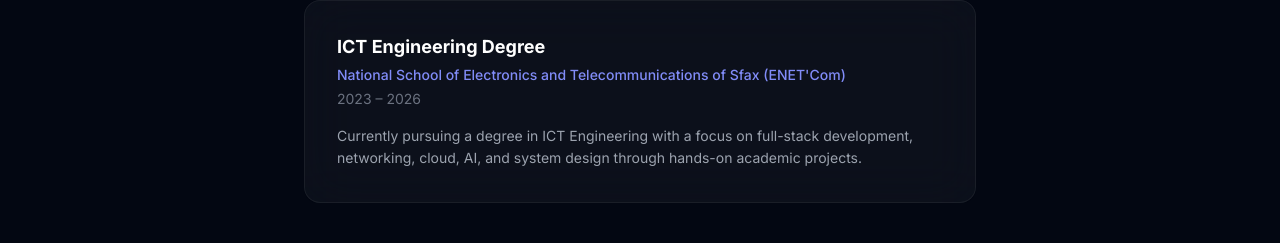
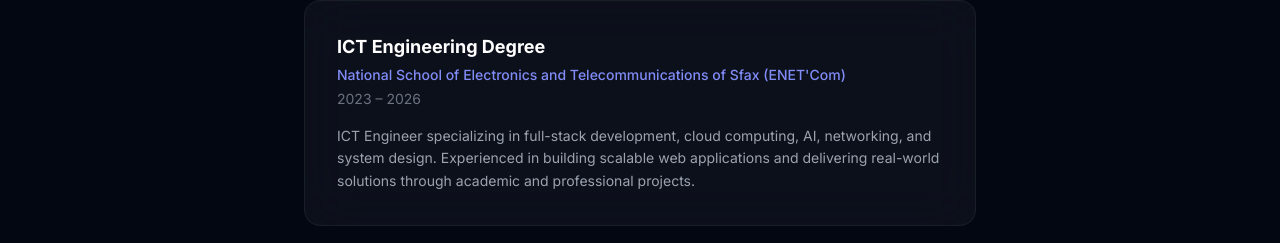
Before and after one commit to adem-loghmari/Portfolio, a React (Vite) app: page / in a window 1280 px wide. Shown: the part 3680-3923 px from the top of the page. Built offline with nearby package versions, Linux system fonts and the light colour scheme.

Commit message:
Update Experience section to enhance description of ICT Engineering focus and skills

```diff
--- a/src/components/Experience.tsx
+++ b/src/components/Experience.tsx
@@ -139,9 +139,7 @@
             </p>
             <p className="text-gray-500 text-sm mb-4">2023 – 2026</p>
             <p className="text-gray-400 text-sm leading-relaxed">
-              Currently pursuing a degree in ICT Engineering with a focus on
-              full-stack development, networking, cloud, AI, and system design
-              through hands-on academic projects.
+              ICT Engineer specializing in full-stack development, cloud computing, AI, networking, and system design. Experienced in building scalable web applications and delivering real-world solutions through academic and professional projects.
             </p>
           </div>
         </div>
```
